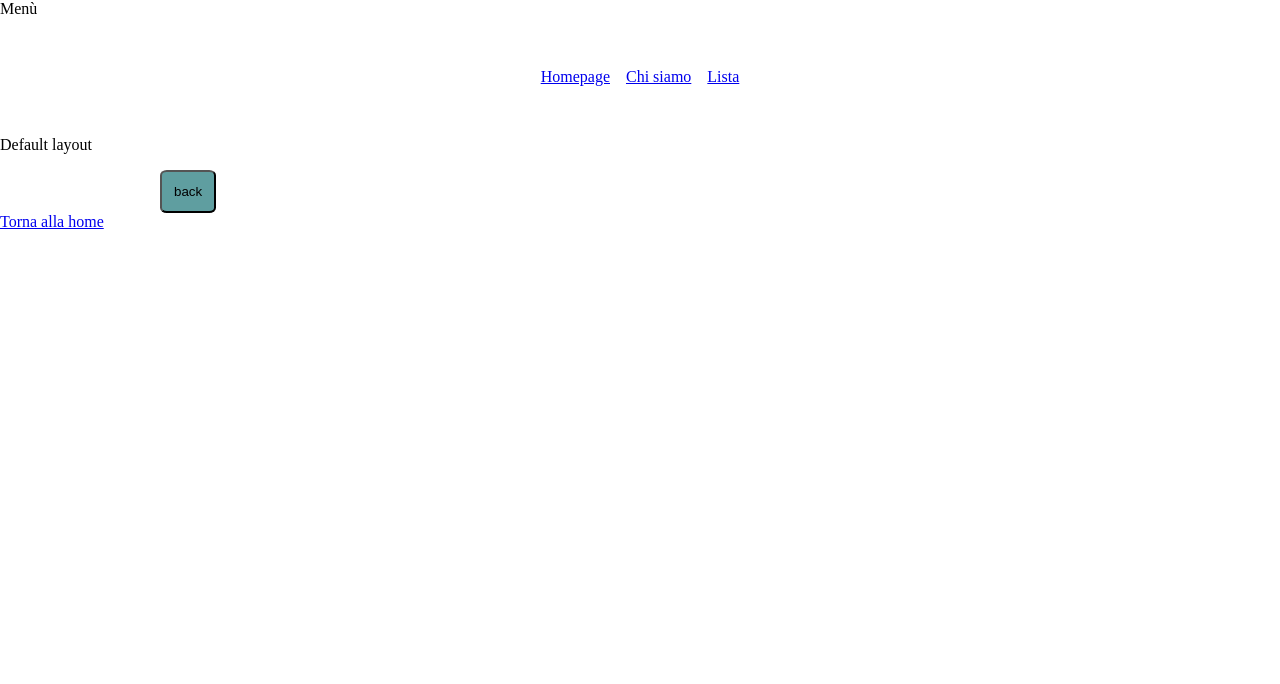
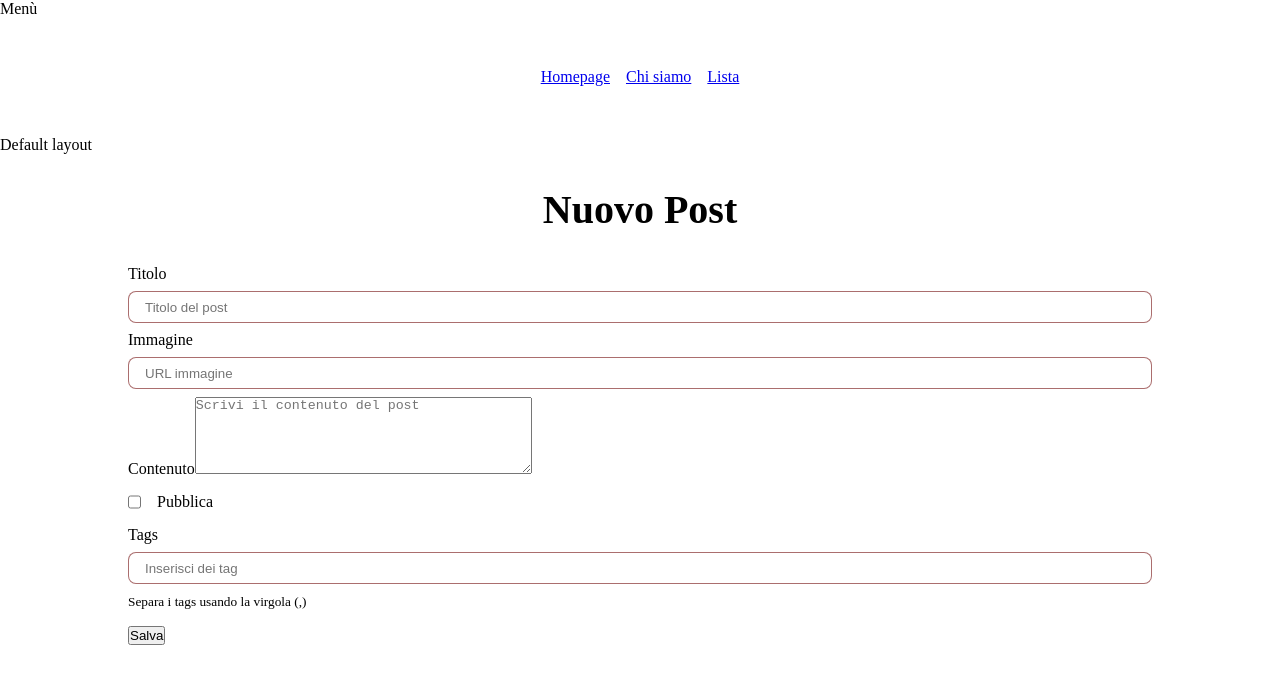
Before and after one commit to MattiaEsposito98/react-router, a React (Vite) app: page /posts/create in a window 1280 px wide. Shown: the top 684 px of the page. Built offline with nearby package versions, Linux system fonts and the light colour scheme; no server answers.

Commit message:
add form e link nelle pagine

```diff
--- a/src/App.jsx
+++ b/src/App.jsx
@@ -8,6 +8,7 @@ import NotFound from './pages/NotFound'
 import BlankLayout from './layouts/BlankLayout'
 import Index from './pages/posts/Index'
 import Show from "./pages/posts/Show"
+import Create from './pages/posts/Create'
 
 
 function App() {
@@ -21,6 +22,7 @@ function App() {
           <Route path='posts'>
             <Route index Component={Index} />
             <Route path=':id' Component={Show} />
+            <Route path='create' Component={Create} />
           </Route>
         </Route>
         <Route Component={BlankLayout}>
--- a/src/index.css
+++ b/src/index.css
@@ -41,7 +41,7 @@ a:hover {
   color: green;
 }
 
-.nameCity {
+.namePost {
   margin: 1rem 2rem;
   display: flex;
   flex-direction: column;
@@ -117,3 +117,34 @@ button {
   margin-left: 2rem;
   margin-top: 1rem;
 }
+
+input:not([type='checkbox'], [type='radio']) {
+  height: 2rem;
+  border: 1px solid #740e0e99;
+  border-radius: 0.5rem;
+  padding: 0 1rem;
+  width: 100%;
+  margin: 0.5rem 0;
+}
+
+.form-group-checkbox {
+  display: flex;
+  align-items: center;
+  gap: 1rem;
+}
+
+input[type='checkbox'] {
+  height: 2rem;
+  margin: 0.5rem 0;
+}
+
+form button {
+  margin: 1rem 0;
+}
+
+.link-create {
+  background-color: cadetblue;
+  padding: 12px;
+  margin-left: 2rem;
+  margin: 1rem;
+}
--- a/src/pages/HomePage.jsx
+++ b/src/pages/HomePage.jsx
@@ -6,6 +6,7 @@ export default function HomePage() {
       <div className='title-homepage'>
         <h1 > Homepage</h1 >
         <Link className="link-homepage" to="/posts" >Guarda tutti posts</Link>
+        <Link className="link-homepage" to="/posts/create"> Crea un nuovo posts</Link>
       </div >
     </>
 
--- a/src/pages/List.jsx
+++ b/src/pages/List.jsx
@@ -1,32 +1,49 @@
-import axios from "axios"
-import { useEffect, useState } from 'react'
-import { BASE_URI } from "../config"
+import axios from "axios";
+import { useEffect, useState } from "react";
+import { BASE_URI } from "../config";
+import { Link } from "react-router-dom";
+
 export default function List() {
+  const [posts, setPosts] = useState([]);
 
-  const [posts, setPosts] = useState([])
 
   function fetchPosts() {
     axios
       .get(`${BASE_URI}/posts`)
       .then((res) => {
-        setPosts(res.data.results)
+        setPosts(res.data.results);
       })
       .catch((err) => {
-        console.error("Errore durante il fetch dei post:", err)
+        console.error("Errore durante il fetch dei post:", err);
       });
   }
 
   useEffect(() => {
-    fetchPosts()
-  }, [])
-
+    fetchPosts();
+  }, []);
 
   return (
-    <ul className="nameCity">
-      {posts.map((post) => (
-        <li key={post.id}>
-          {post.title}  </li>))}
+    <div>
+      <h1>Lista dei Post</h1>
+      {/* Controlla se ci sono post */}
+      {posts.length > 0 ? (
+        <ul className="namePost">
+          {posts.map((post) => (
+            <li key={post.id}>
+              <Link to={`/posts/${post.id}`}>{post.title}</Link>
+            </li>
+          ))}
+        </ul>
+      ) : (
+        <p>Non ci sono post disponibili. <Link to="/posts/create">Crea un nuovo post</Link>.</p>
+      )}
 
-    </ul>
-  )
+      {/* Link per creare un nuovo post */}
+      <div className="create-post">
+        <Link className="link-homepage" to="/posts/create">
+          <button className='link-create'> Crea un nuovo post </button>
+        </Link>
+      </div>
+    </div>
+  );
 }
--- /dev/null
+++ b/src/pages/posts/Create.jsx
@@ -0,0 +1,143 @@
+import axios from 'axios'
+import { useState } from 'react'
+import { BASE_URI } from '../../config'
+import { useNavigate } from 'react-router-dom'
+
+const initialFormData = {
+  title: '',
+  image: '',
+  content: '',
+  tags: '',
+  published: false,
+}
+
+export default function Create() {
+  const [formData, setFormData] = useState(initialFormData)
+  const navigate = useNavigate()
+
+  function handleFormData(e) {
+    const key = e.target.name
+    const value = e.target.type === 'checkbox' ? e.target.checked : e.target.value
+
+    setFormData({
+      ...formData,
+      [key]: value,
+    })
+  }
+
+  // Funzione di validazione
+  function validateForm() {
+    const { title, image, content, tags } = formData
+    if (!title) {
+      alert('Il campo "Titolo" è obbligatorio.')
+      return false
+    }
+    if (!image) {
+      alert('Il campo "Immagine" è obbligatorio.')
+      return false
+    }
+    if (!content) {
+      alert('Il campo "Contenuto" è obbligatorio.')
+      return false
+    }
+    if (!tags) {
+      alert('Il campo "Tags" è obbligatorio.')
+      return false
+    }
+    return true
+  }
+
+  function savePost(e) {
+    e.preventDefault()
+
+    // Validazione del form
+    if (!validateForm()) {
+      return
+    }
+
+    const body = {
+      ...formData,
+      tags: formData.tags.split(',').map(tag => tag.trim()),
+    }
+
+    console.log('Dati inviati al server:', body);
+
+    axios.post(`${BASE_URI}/posts`, body)
+      .then(res => {
+        const newPost = res.data
+        navigate(`/posts/${newPost.id}`)
+      })
+      .catch(err => console.error(err))
+  }
+
+  return (
+    <main>
+      <section>
+        <div className="container">
+          <h1 className="title">Nuovo Post</h1>
+        </div>
+        <div className="container">
+          <form onSubmit={savePost}>
+            <p className="form-group">
+              <label htmlFor="title">Titolo</label>
+              <input
+                onChange={handleFormData}
+                type="text"
+                id="title"
+                name="title"
+                placeholder="Titolo del post"
+                value={formData.title}
+              />
+            </p>
+            <p className="form-group">
+              <label htmlFor="image">Immagine</label>
+              <input
+                onChange={handleFormData}
+                type="text"
+                id="image"
+                name="image"
+                placeholder="URL immagine"
+                value={formData.image}
+              />
+            </p>
+            <p className="form-group">
+              <label htmlFor="content">Contenuto</label>
+              <textarea
+                onChange={handleFormData}
+                id="content"
+                name="content"
+                rows="5"
+                cols="40"
+                placeholder="Scrivi il contenuto del post"
+                value={formData.content}
+              />
+            </p>
+            <p className="form-group-checkbox">
+              <input
+                onChange={handleFormData}
+                type="checkbox"
+                id="published"
+                name="published"
+                checked={formData.published}
+              />
+              <label htmlFor="published">Pubblica</label>
+            </p>
+            <p className="form-group">
+              <label htmlFor="tags">Tags</label>
+              <input
+                onChange={handleFormData}
+                type="text"
+                id="tags"
+                name="tags"
+                placeholder="Inserisci dei tag"
+                value={formData.tags}
+              />
+              <small>Separa i tags usando la virgola (,)</small>
+            </p>
+            <button>Salva</button>
+          </form>
+        </div>
+      </section>
+    </main>
+  )
+}
--- a/src/pages/posts/index.jsx
+++ b/src/pages/posts/index.jsx
@@ -27,7 +27,10 @@ export default function Index() {
       <section>
         <div className='container'>
           <h1 className='title'>I Posts</h1>
-          {/* <Link className='link' to="/posts/create">Nuovo post</Link> */}
+          <button className='link-create'>
+            <Link to="/posts/create">Nuovo post</Link>
+          </button>
+
         </div>
         <div className="container">
           <div className="row">
@@ -37,7 +40,7 @@ export default function Index() {
                   <li key={post.id}>
                     <Card
                       title={post.title}
-                      tags={post.tags}
+                      tags={post.tag}
                       image={post.image}
                       content={post.content}
                       published={post.published}
```
